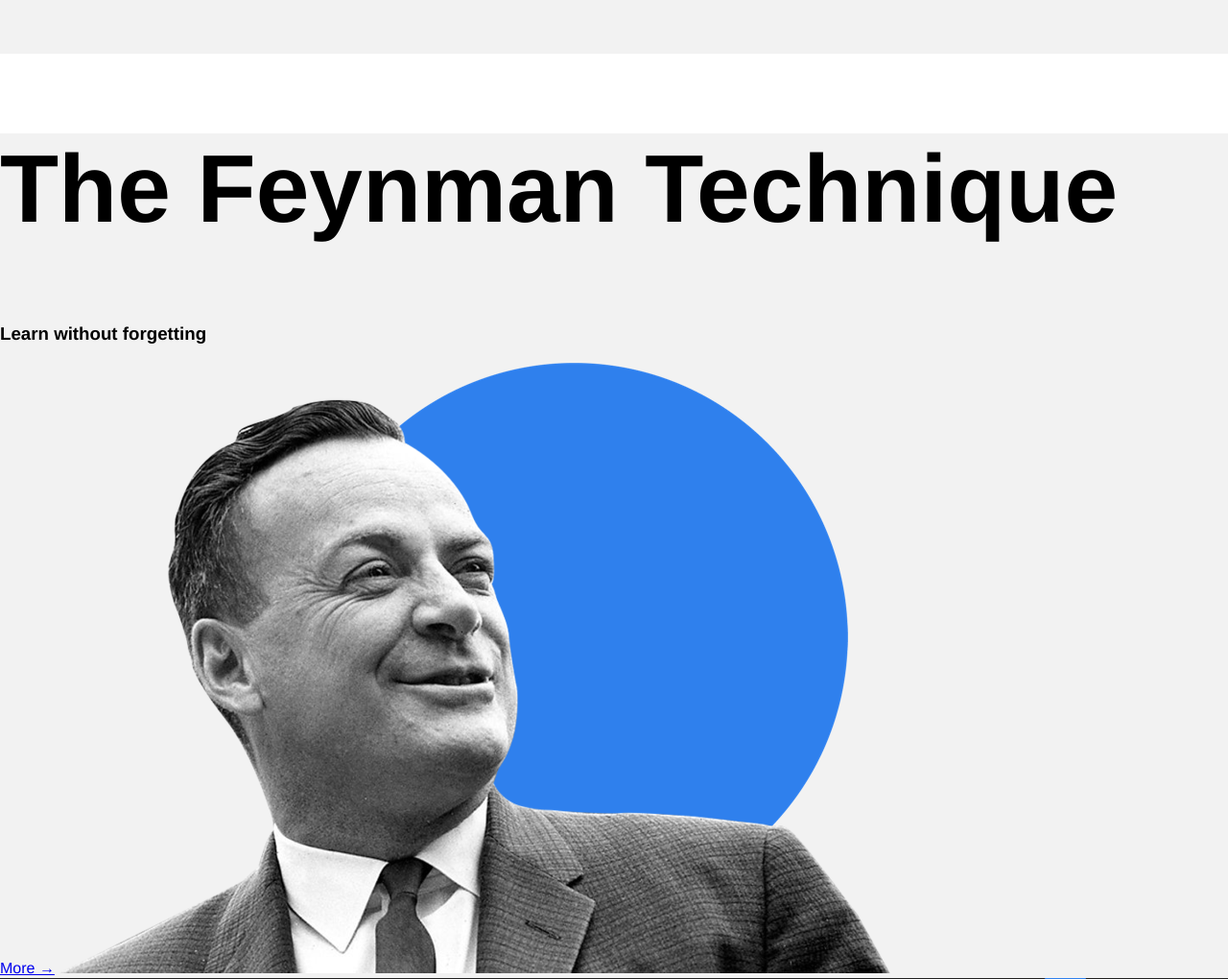
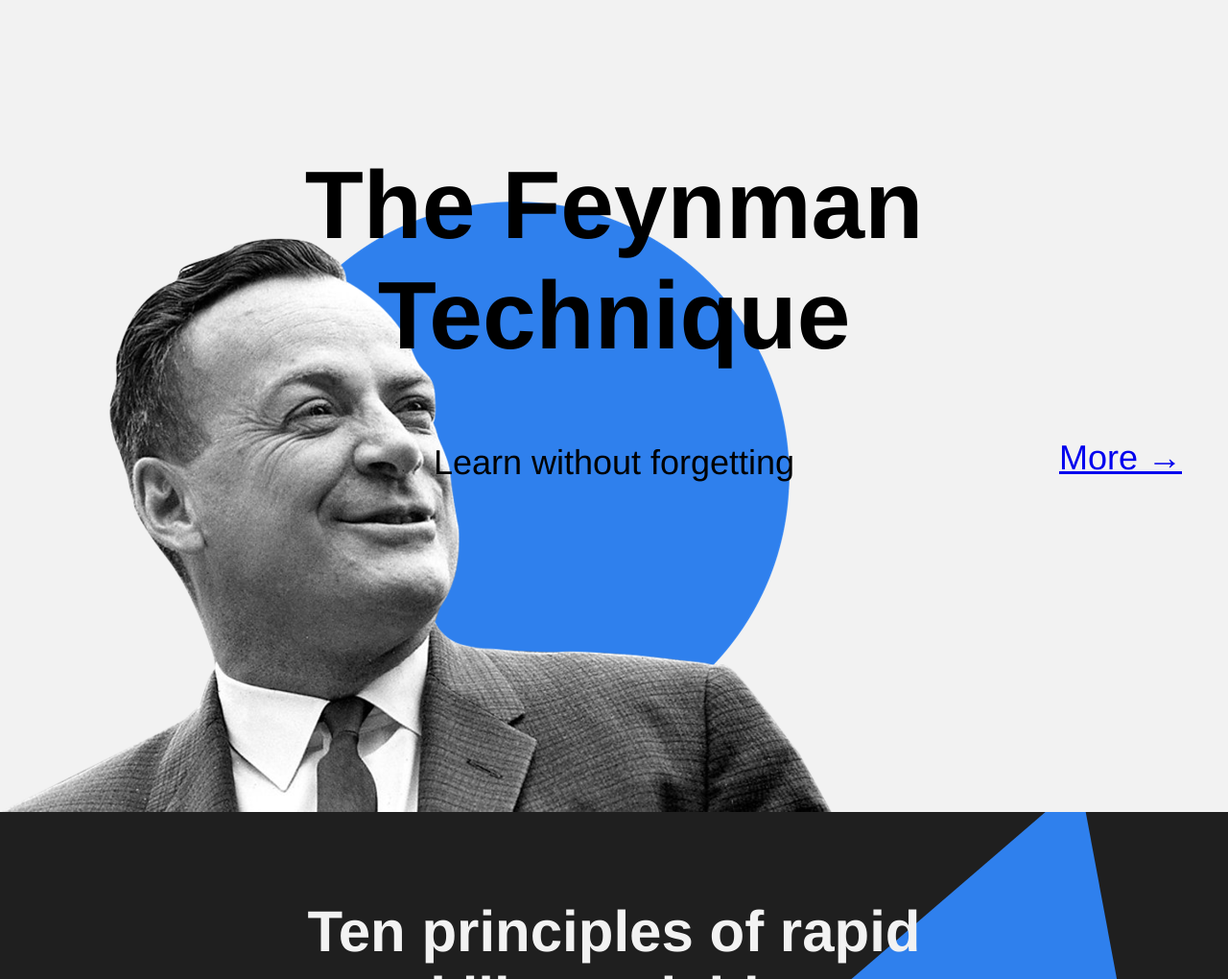
Before and after one commit to Woolfs1423/Learning-How-To-Learn, a plain HTML site: page index.html in a window 1280 px wide. Shown: the part 1820-2840 px from the top of the page at 96% size. Drawn offline with Linux system fonts and the light colour scheme.

Commit message:
sprint_two_8

```diff
--- a/index.html
+++ b/index.html
@@ -98,13 +98,12 @@
         </section>
         <section class="feynman">
           <h2 class="feynman__title">The Feynman Technique</h2>
-          <h3 class="feynman__subtitle">Learn without forgetting</h3>
+          <p class="feynman__subtitle">Learn without forgetting</p>
           <a
             href="https://fs.blog/feynman-learning-technique/"
             class="feynman__link"
             >More →</a
           >
-          <img src="images/feynman.png" alt="" class="feynman__images" />
         </section>
         <section class="kaufman">
           <h2 class="section-title">
@@ -174,7 +173,6 @@
       <footer class="footer">
         <div class="footer__content">
           <!--<div class="logo logo_place_footer"</div>-->
-
           <p class="footer__author">
             <img
               src="images/logo_place_footer.png"
--- a/styles/feynman.css
+++ b/styles/feynman.css
@@ -2,14 +2,35 @@
   background-color: #f2f2f2;
   margin:0;
   padding: 0;
+  position: relative;
+  min-height:790px;
+  background-image: url("../images/feynman.png");
+  background-repeat: no-repeat;
+  background-position: left bottom;
+  background-size: 867px 637px;
 }
 .feynman__title{
   line-height: 1.15;
   font-size: 100px;
   font-weight: 600;
+  width: 775px;
+  text-align: center;
+  padding-top: 100px;
+  margin: 0 auto;
 }
-.feynman__images{
-  width:867px;
-  height: 637px;
-
+.feynman__subtitle{
+  Line-height: 51px;
+  font-size: 36px;
+  font-weight: normal;
+  padding-top: 70px;
+  margin: 0 auto;
+  text-align: center;
 }
+.feynman__link{
+  position:absolute ;
+  right: 48px;
+  top: 50%;
+  Line-height:51px;
+  font-size:36px;
+  font-weight:normal;
+}
```
